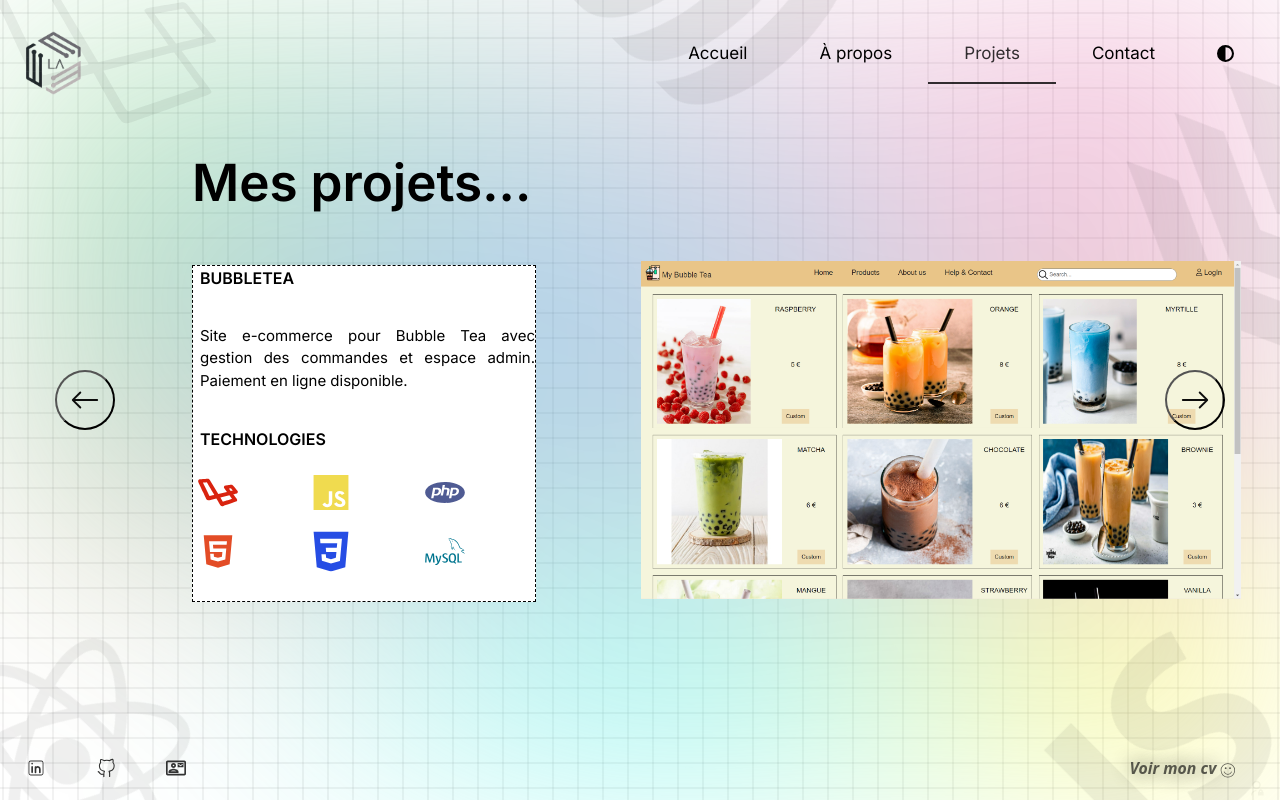
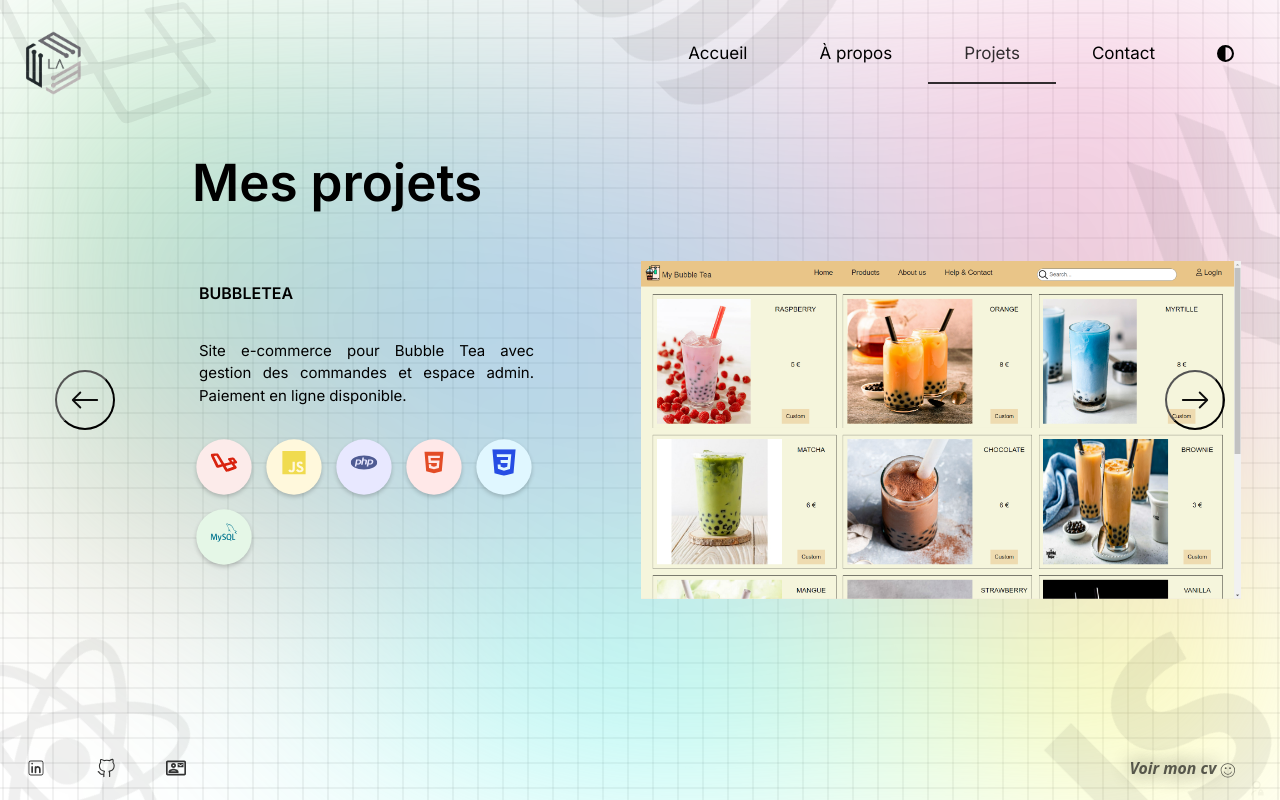
Before and after one commit to Laspales/Site_web, a React (Vite) app in the folder portfolio-wr/: page /projets in a window 1280 px wide. Built offline with nearby package versions, Linux system fonts and the light colour scheme.

Commit message:
logo for techno in circle with pulse animation

```diff
--- a/portfolio-wr/src/pages/Projets.jsx
+++ b/portfolio-wr/src/pages/Projets.jsx
@@ -10,15 +10,15 @@ import "./pages-css/Projets-Style.css";
 
 // Styles personnalisés pour chaque techno
 const technologyStyles = {
-    html: { color: "#e34c26" },
-    css: { color: "#264de4" },
-    javascript: { color: "#f0db4f" },
-    php: { color: "#4f5b93" },
-    laravel: { color: "#d9230f" },
-    mysql: { color: "#00758f" },
-    nodejs: { color: "#3c873a" },
-    socketio: { color: "#010101" },
-    typescript: { color: "#3178c6" }
+    html: { backgroundColor: "#ffe8e8", color: "#e34c26" },
+    css: { backgroundColor: "#e0f7ff", color: "#264de4" },
+    javascript: { backgroundColor: "#fff8dc", color: "#f0db4f" },
+    php: { backgroundColor: "#e8e8ff", color: "#4f5b93" },
+    laravel: { backgroundColor: "#fcebea", color: "#d9230f" },
+    mysql: { backgroundColor: "#e5f7e7", color: "#00758f" },
+    nodejs: { backgroundColor: "#e6ffe6", color: "#3c873a" },
+    socketio: { backgroundColor: "#f4f4f4", color: "#010101" },
+    typescript: { backgroundColor: "#f0f8ff", color: "#3178c6" }
 };
 
 // Icônes associées à chaque techno
@@ -34,15 +34,15 @@ const technologyIcons = {
     socketio: <SiSocketdotio />
 };
 
-// Normalisation des noms + styles
+// Normalisation des noms et styles
 const normalizeTechnologies = (techList) =>
     techList.map((tech) => {
         const name = tech.name || tech;
-        const key = name.toLowerCase().replace(/\./g, "");
+        const key = name.toLowerCase().replace(/\s/g, "").replace(/\./g, "");
         return {
             name,
             key,
-            style: technologyStyles[key] || { color: "#000" }
+            style: technologyStyles[key] || { backgroundColor: "#f0f0f0", color: "#000" }
         };
     });
 
@@ -135,7 +135,7 @@ function Projets() {
 
     return (
         <div className="App-Projets">
-            <h1>Mes projets...</h1>
+            <h1>Mes projets</h1>
 
             <AnimatePresence mode="wait">
                 <motion.div
@@ -147,26 +147,13 @@ function Projets() {
                     className="conteneur-slider"
                 >
                     <div className="description">
-                        <span className="titre">{currentProject.name}</span>
+                        <h3 className="titre">{currentProject.name}</h3>
                         <p className="desc">{currentProject.description}</p>
-                        <span className="titre">technologies</span>
                         <ul className="techno">
                             {currentProject.technologies.map((tech, index) => {
                                 const Icon = technologyIcons[tech.key];
                                 return (
-                                    <li
-                                        key={index}
-                                        className="tec"
-                                        style={{
-                                            ...tech.style,
-                                            display: "flex",
-                                            alignItems: "center",
-                                            gap: "8px",
-                                            fontSize: "2.25rem",
-                                            listStyle: "none"
-                                        }}
-                                    >
-                                        <motion.li
+                                     <motion.li
                                             initial={{ scale: 1 }}
                                             animate={{
                                                 scale: [1, 1.2, 1],
@@ -178,9 +165,28 @@ function Projets() {
                                                 ease: "easeInOut"
                                             }}
                                         >
-                                            {Icon && <span>{Icon}</span>}
-                                        </motion.li>
+                                    <li
+                                        key={index}
+                                        className="tec"
+                                        style={{
+                                            ...tech.style,
+                                            width: "50px",
+                                            height: "50px",
+                                            margin: "0",
+                                            padding: "0",
+                                            display: "flex",
+                                            alignItems: "center",
+                                            justifyContent: "center",
+                                            borderRadius: "50%",
+                                            fontSize: "1.5rem",
+                                            boxShadow: "0 2px 4px rgba(0, 0, 0, 0.2)"
+                                        }}
+                                    >
+
+                                        {Icon && <span>{Icon}</span>}
+
                                     </li>
+                                     </motion.li>
                                 );
                             })}
                         </ul>
--- a/portfolio-wr/src/pages/pages-css/Projets-Style.css
+++ b/portfolio-wr/src/pages/pages-css/Projets-Style.css
@@ -18,8 +18,6 @@
     width: 335px;
     height: 335px;
     padding-left: 7px;
-    border: 1px dashed;
-    background-color: white;
 }
 .description .titre{
     font-size: 1em;
@@ -33,19 +31,14 @@
     margin-bottom: 35px;
 }
 .techno{
-    display: grid;
-    grid-template-columns: repeat(3, 1fr);
-    gap: 5px;
+    display: flex;
+    flex-wrap: wrap;
+    gap: 20px;
     margin: 0;
     padding: 0;
+    list-style: none;
 
 }
-
-/* .techno .tec{
-    display: flex;
-    align-items: center;
-    justify-content: center;
-} */
 
 /*boutons prev et next*/
 .prev,
```
